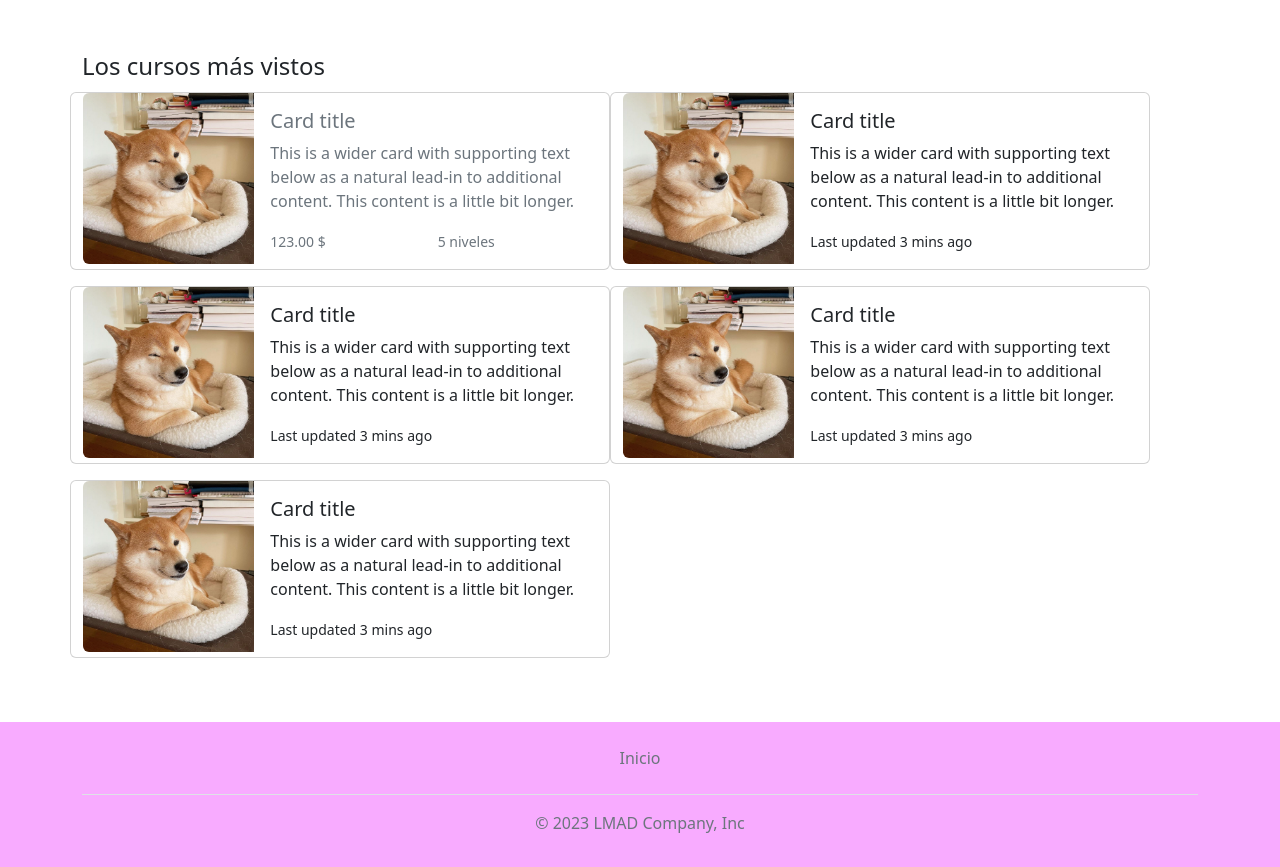
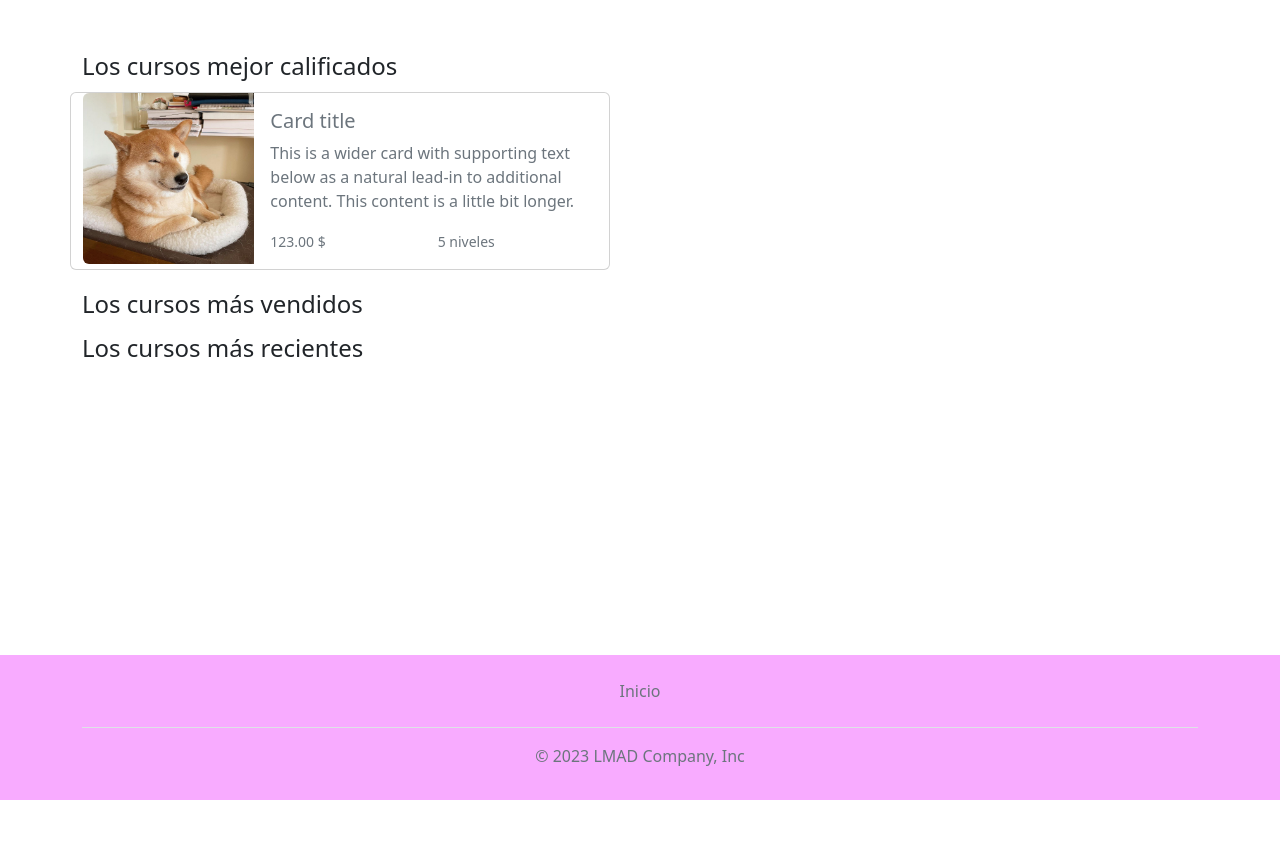
Before and after one commit to Maxter-San/mildreth, a PHP site: page / in a window 1280 px wide. Shown: the part 56-923 px from the top of the page. After the commit the page ends 856 px from the top, so only its background shows below. Run offline with PHP 8.4, Linux system fonts and the light colour scheme; some libraries are stand-ins or nearby versions.

Commit message:
modificacion de ventanas

```diff
--- a/categorias.php
+++ b/categorias.php
@@ -4,7 +4,7 @@
 <head>
     <meta charset='utf-8'>
     <meta http-equiv='X-UA-Compatible' content='IE=edge'>
-    <title>Academy Hour</title>
+    <title>Categorías</title>
     <meta name='viewport' content='width=device-width, initial-scale=1'>
 
     <link rel='stylesheet' type='text/css' media='screen' href='./styles/box.css'>
--- a/crearCategoria.php
+++ b/crearCategoria.php
@@ -4,7 +4,7 @@
 <head>
     <meta charset='utf-8'>
     <meta http-equiv='X-UA-Compatible' content='IE=edge'>
-    <title>Academy Hour</title>
+    <title>Crear categoría</title>
     <meta name='viewport' content='width=device-width, initial-scale=1'>
 
     <link rel='stylesheet' type='text/css' media='screen' href='./styles/box.css'>
--- a/crearCurso.php
+++ b/crearCurso.php
@@ -4,7 +4,7 @@
 <head>
     <meta charset='utf-8'>
     <meta http-equiv='X-UA-Compatible' content='IE=edge'>
-    <title>Academy Hour</title>
+    <title>Crear curso</title>
     <meta name='viewport' content='width=device-width, initial-scale=1'>
 
     <link rel='stylesheet' type='text/css' media='screen' href='./styles/box.css'>
--- a/gestionarCategorias.php
+++ b/gestionarCategorias.php
@@ -4,7 +4,7 @@
 <head>
     <meta charset='utf-8'>
     <meta http-equiv='X-UA-Compatible' content='IE=edge'>
-    <title>Academy Hour</title>
+    <title>Gestion de categoría</title>
     <meta name='viewport' content='width=device-width, initial-scale=1'>
 
     <link rel='stylesheet' type='text/css' media='screen' href='./styles/box.css'>
--- a/index.php
+++ b/index.php
@@ -23,7 +23,7 @@
     <div class="container mt-5 mb-5">
 
         <div class="row">
-            <legend>Los cursos más vistos</legend>
+            <legend>Los cursos mejor calificados</legend>
             <div class="col-6 card mb-3" style="max-width: 540px;">
                 <a href="./indexCurso.php?curso=1" class="nav-link text-muted">
                     <div class="row g-0">
@@ -48,65 +48,17 @@
                 </a>
             </div>
 
-            <div class="col-6 card mb-3" style="max-width: 540px;">
-                <div class="row g-0">
-                    <div class="col-md-4">
-                        <img src="./resources/logo.jpg" class="img-fluid rounded-start" alt="...">
-                    </div>
-                    <div class="col-md-8">
-                        <div class="card-body">
-                            <h5 class="card-title">Card title</h5>
-                            <p class="card-text">This is a wider card with supporting text below as a natural lead-in to additional content. This content is a little bit longer.</p>
-                            <p class="card-text"><small class="text-body-secondary">Last updated 3 mins ago</small></p>
-                        </div>
-                    </div>
-                </div>
-            </div>
 
-            <div class="col-6 card mb-3" style="max-width: 540px;">
-                <div class="row g-0">
-                    <div class="col-md-4">
-                        <img src="./resources/logo.jpg" class="img-fluid rounded-start" alt="...">
-                    </div>
-                    <div class="col-md-8">
-                        <div class="card-body">
-                            <h5 class="card-title">Card title</h5>
-                            <p class="card-text">This is a wider card with supporting text below as a natural lead-in to additional content. This content is a little bit longer.</p>
-                            <p class="card-text"><small class="text-body-secondary">Last updated 3 mins ago</small></p>
-                        </div>
-                    </div>
-                </div>
-            </div>
+        </div>
 
-            <div class="col-6 card mb-3" style="max-width: 540px;">
-                <div class="row g-0">
-                    <div class="col-md-4">
-                        <img src="./resources/logo.jpg" class="img-fluid rounded-start" alt="...">
-                    </div>
-                    <div class="col-md-8">
-                        <div class="card-body">
-                            <h5 class="card-title">Card title</h5>
-                            <p class="card-text">This is a wider card with supporting text below as a natural lead-in to additional content. This content is a little bit longer.</p>
-                            <p class="card-text"><small class="text-body-secondary">Last updated 3 mins ago</small></p>
-                        </div>
-                    </div>
-                </div>
-            </div>
+        <div class="row">
+            <legend>Los cursos más vendidos</legend>
 
-            <div class="col-6 card mb-3" style="max-width: 540px;">
-                <div class="row g-0">
-                    <div class="col-md-4">
-                        <img src="./resources/logo.jpg" class="img-fluid rounded-start" alt="...">
-                    </div>
-                    <div class="col-md-8">
-                        <div class="card-body">
-                            <h5 class="card-title">Card title</h5>
-                            <p class="card-text">This is a wider card with supporting text below as a natural lead-in to additional content. This content is a little bit longer.</p>
-                            <p class="card-text"><small class="text-body-secondary">Last updated 3 mins ago</small></p>
-                        </div>
-                    </div>
-                </div>
-            </div>
+        </div>
+
+        <div class="row">
+            <legend>Los cursos más recientes</legend>
+
         </div>
 
 
```
Also changed, not shown: crearNivel.php (+6 -1 lines).
